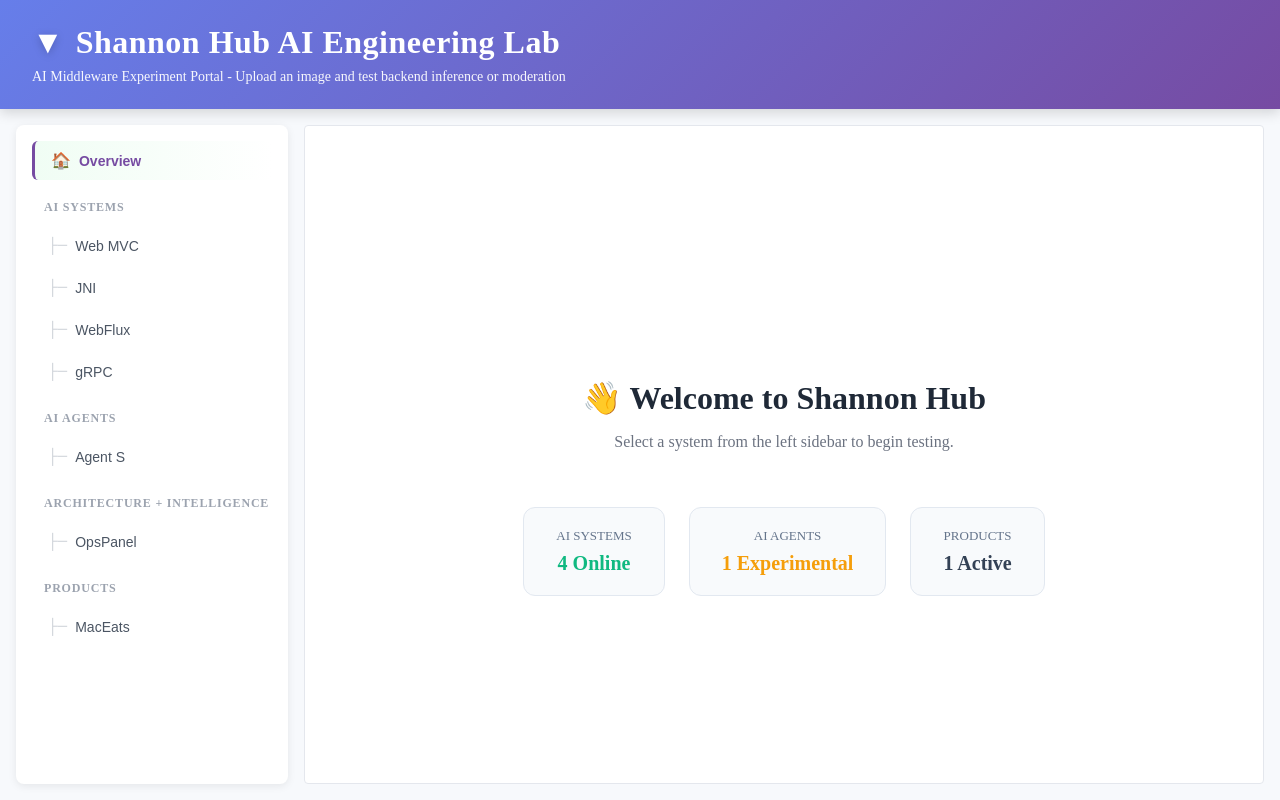
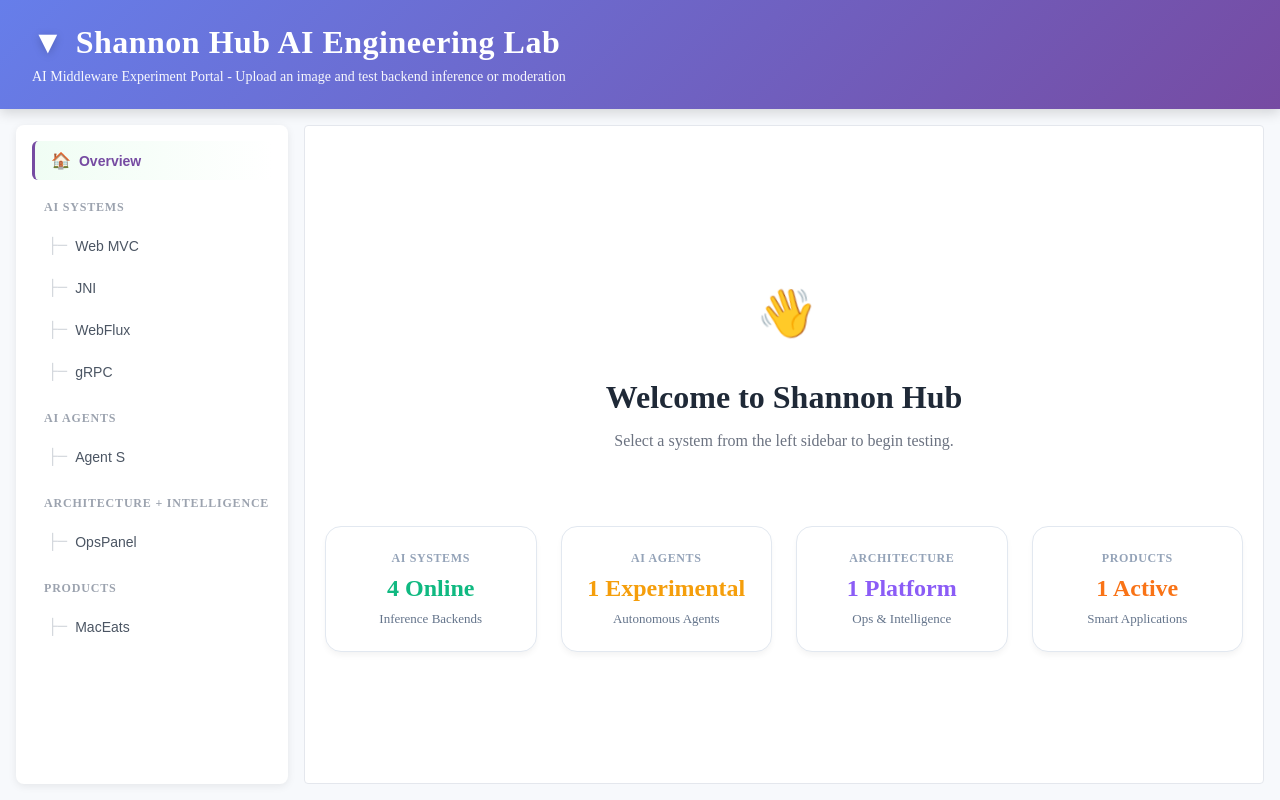
Before and after one commit to EvanZhao119/ai-middleware-frontend, a Vue app: page /ai-lab/portal in a window 1280 px wide. Built offline with nearby package versions, Linux system fonts and the light colour scheme.

Commit message:
update overview

```diff
--- a/src/views/ExperimentPortal.vue
+++ b/src/views/ExperimentPortal.vue
@@ -37,21 +37,34 @@
         <section class="overview-panel">
           <el-card shadow="hover" class="overview-card">
             <div class="welcome-header">
-              <h2>👋 Welcome to Shannon Hub</h2>
+              <span class="welcome-icon">👋</span>
+              <h2>Welcome to Shannon Hub</h2>
               <p>Select a system from the left sidebar to begin testing.</p>
             </div>
+
             <div class="system-status-grid">
               <div class="status-item">
                 <div class="status-label">AI Systems</div>
                 <div class="status-value success">4 Online</div>
+                <div class="status-desc">Inference Backends</div>
               </div>
+
               <div class="status-item">
                 <div class="status-label">AI Agents</div>
                 <div class="status-value warning">1 Experimental</div>
+                <div class="status-desc">Autonomous Agents</div>
               </div>
+
+              <div class="status-item">
+                <div class="status-label">Architecture</div>
+                <div class="status-value purple">1 Platform</div>
+                <div class="status-desc">Ops & Intelligence</div>
+              </div>
+
               <div class="status-item">
                 <div class="status-label">Products</div>
-                <div class="status-value">1 Active</div>
+                <div class="status-value food">1 Active</div>
+                <div class="status-desc">Smart Applications</div>
               </div>
             </div>
           </el-card>
@@ -714,7 +727,7 @@ onUnmounted(() => {
   border-left: 3px solid #764ba2;
 }
 
-/* Overview Panel */
+/* Overview Panel (UPDATED) */
 .overview-panel { flex: 1; display: flex; flex-direction: column; }
 .overview-card { height: 100%; }
 .overview-card :deep(.el-card__body) {
@@ -725,22 +738,41 @@ onUnmounted(() => {
   height: 100%;
   gap: 40px;
 }
-.welcome-header { text-align: center; }
+.welcome-header { text-align: center; margin-bottom: 20px; }
+.welcome-icon { font-size: 48px; display: block; margin-bottom: 16px; animation: wave 2s infinite; transform-origin: 70% 70%; }
 .welcome-header h2 { font-size: 32px; color: #1f2937; margin-bottom: 12px; }
 .welcome-header p { color: #6b7280; font-size: 16px; }
 
-.system-status-grid { display: flex; gap: 24px; }
+@keyframes wave {
+  0% { transform: rotate( 0.0deg) }
+  10% { transform: rotate(14.0deg) }
+  20% { transform: rotate(-8.0deg) }
+  30% { transform: rotate(14.0deg) }
+  40% { transform: rotate(-4.0deg) }
+  50% { transform: rotate(10.0deg) }
+  60% { transform: rotate( 0.0deg) }
+  100% { transform: rotate( 0.0deg) }
+}
+
+.system-status-grid { display: grid; grid-template-columns: repeat(4, 1fr); gap: 24px; width: 100%; max-width: 1000px; }
 .status-item {
-  background: #f8fafc;
-  padding: 20px 32px;
-  border-radius: 12px;
-  text-align: center;
-  border: 1px solid #e2e8f0;
+  background: #ffffff; padding: 24px 16px; border-radius: 16px; text-align: center; border: 1px solid #e2e8f0;
+  box-shadow: 0 4px 6px -1px rgba(0, 0, 0, 0.05); transition: transform 0.2s, box-shadow 0.2s;
+  display: flex; flex-direction: column; justify-content: center; align-items: center; gap: 8px;
 }
-.status-label { font-size: 13px; color: #64748b; margin-bottom: 8px; text-transform: uppercase; }
-.status-value { font-size: 20px; font-weight: 700; color: #334155; }
+.status-item:hover { transform: translateY(-4px); box-shadow: 0 10px 15px -3px rgba(0, 0, 0, 0.1); }
+.status-label { font-size: 12px; font-weight: 700; color: #94a3b8; text-transform: uppercase; letter-spacing: 0.05em; }
+.status-value { font-size: 24px; font-weight: 800; color: #334155; line-height: 1.2; }
+.status-desc { font-size: 13px; color: #64748b; font-weight: 500; }
+
 .status-value.success { color: #10b981; }
 .status-value.warning { color: #f59e0b; }
+.status-value.purple { color: #8b5cf6; }
+.status-value.food { color: #f97316; }
+
+@media (max-width: 1000px) {
+  .system-status-grid { grid-template-columns: repeat(2, 1fr); }
+}
 
 /* Demo & Request Panels (Shared) */
 .demo-panel { flex: 1; display: flex; flex-direction: column; overflow: hidden; }
```
